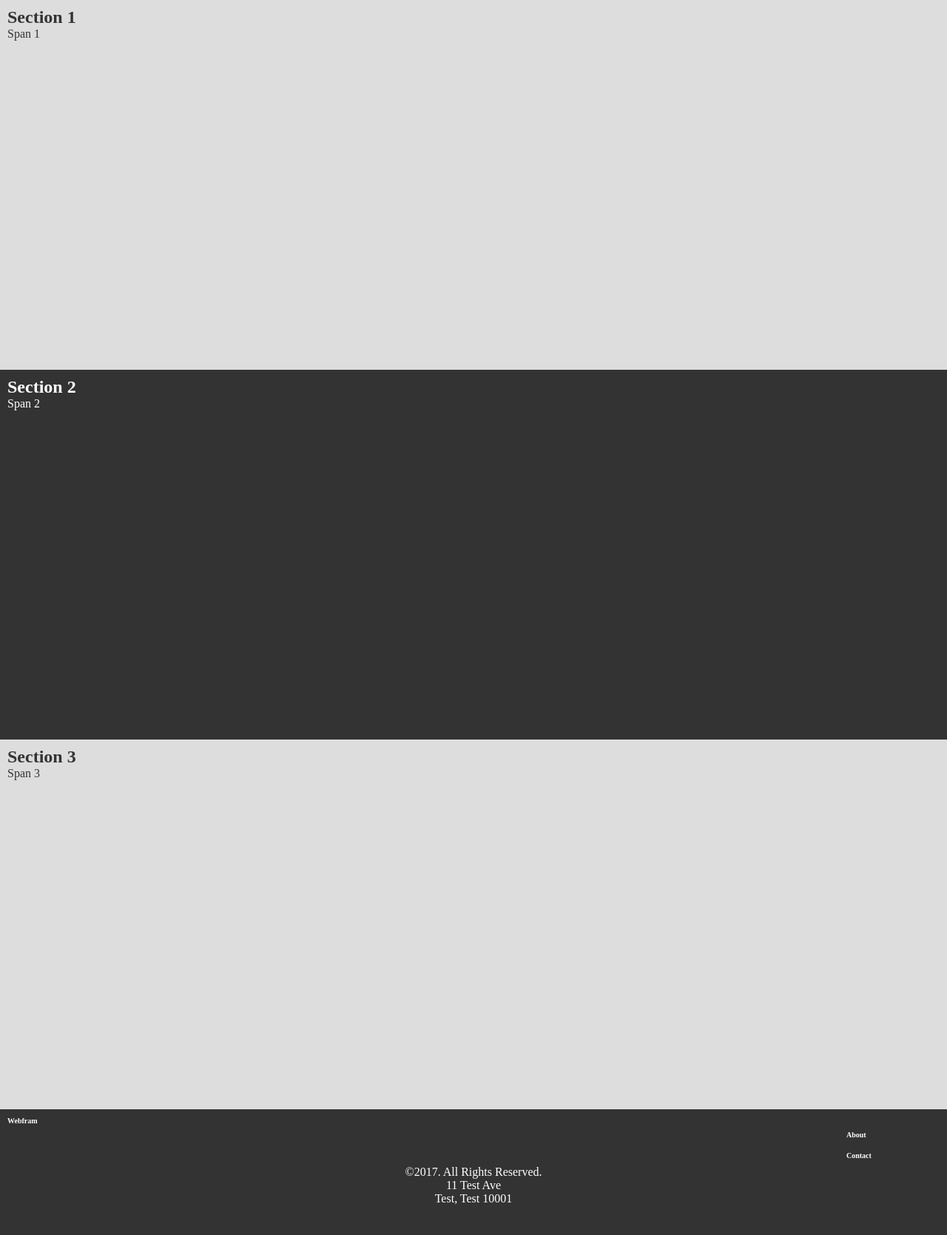
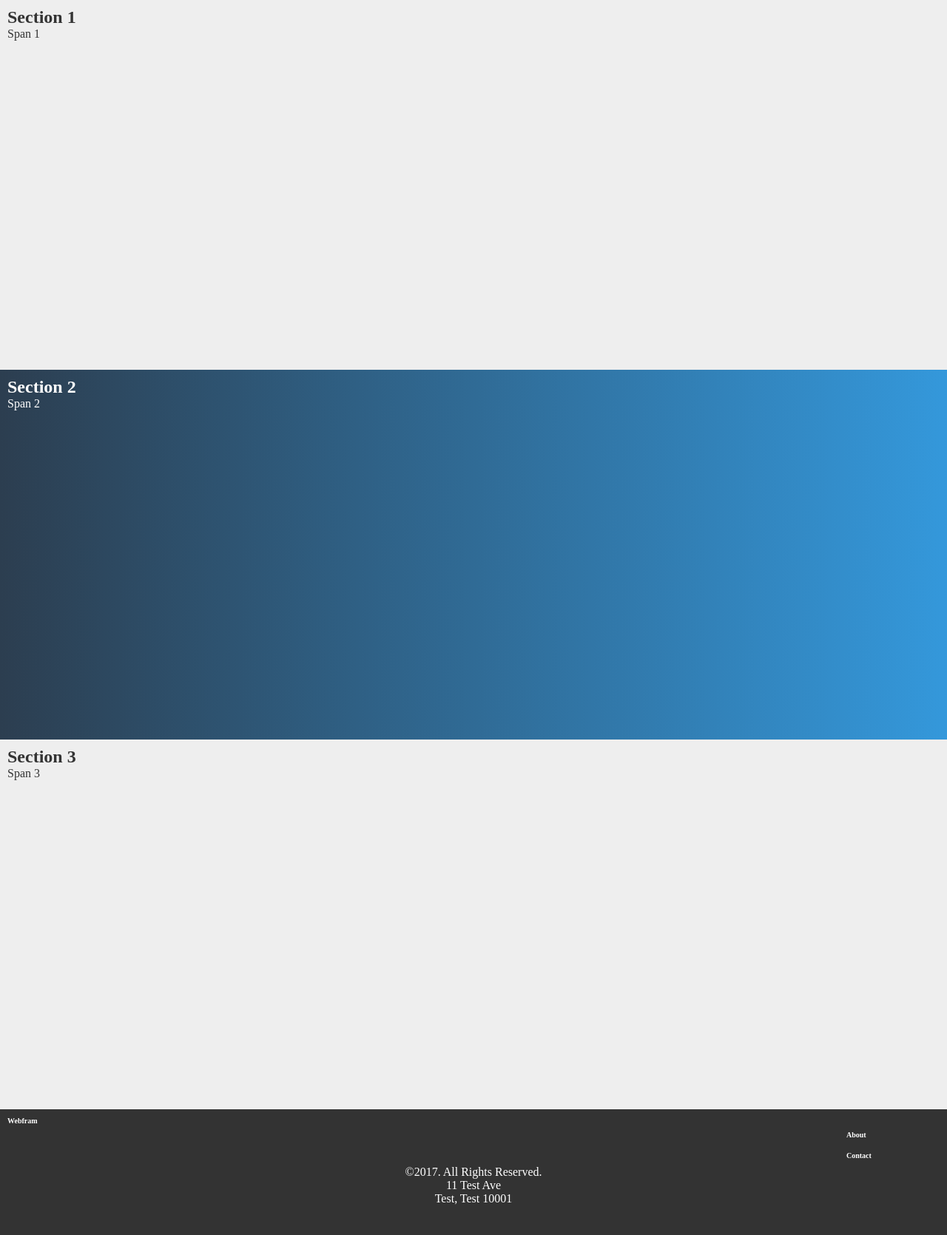
Before and after one commit to timkpaine/webfram, a Flask app: page / in a window 1280 px wide. Shown: the part 47-1717 px from the top of the page at 74% size. Run offline with Flask 2, Linux system fonts and the light colour scheme.

Commit message:
add generic gradient

```diff
--- a/webfram/static/css/index.css
+++ b/webfram/static/css/index.css
@@ -35,13 +35,17 @@ div.section {
 }
 
 div.section:nth-of-type(even) {
-    background-color: #333;
+    /*background-color: #333;*/
+    background: #2c3e50; /* fallback for old browsers */
+    background: -webkit-linear-gradient(to right, #2c3e50, #3498db); /* Chrome 10-25, Safari 5.1-6 */
+    background: linear-gradient(to right, #2c3e50, #3498db); /* W3C, IE 10+/ Edge, Firefox 16+, Chrome 26+, Opera 12+, Safari 7+ */
     color:white;
 }
 
 div.section:nth-of-type(odd) {
-    background-color: #ddd;
+    background-color: #eee;
     color:#333;
+
 }
 
 div.section h2{
@@ -56,6 +60,7 @@ div.section span{
 div.footer {
     height:150px;
     background-color:#333;
+
     color:white;
     display: flex;
     flex-direction: column;
```
